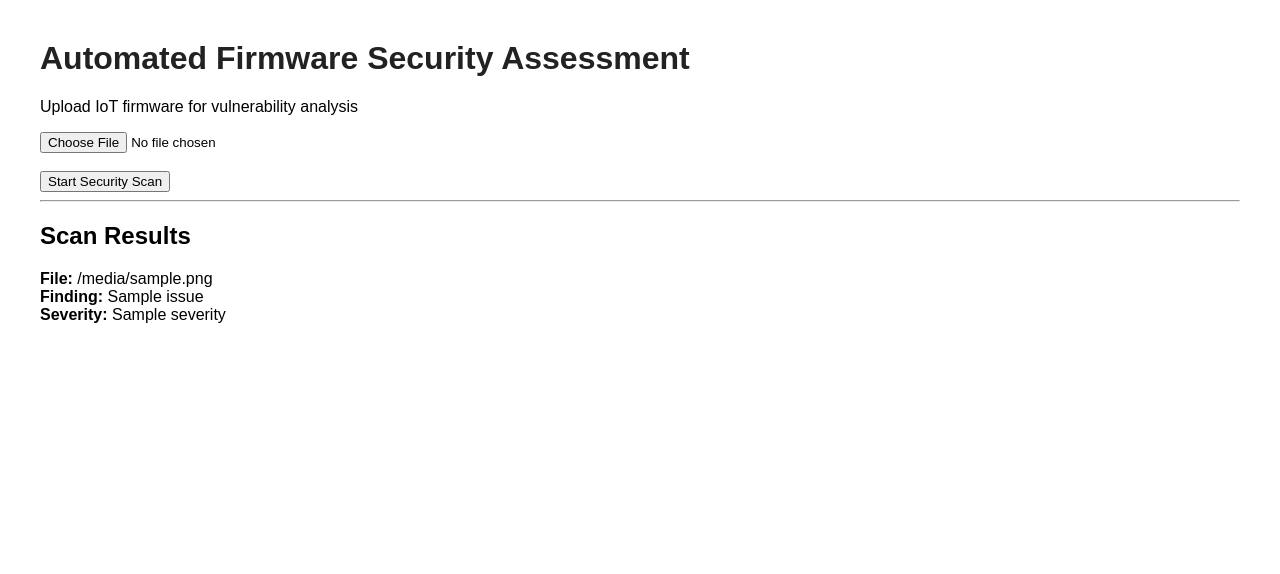
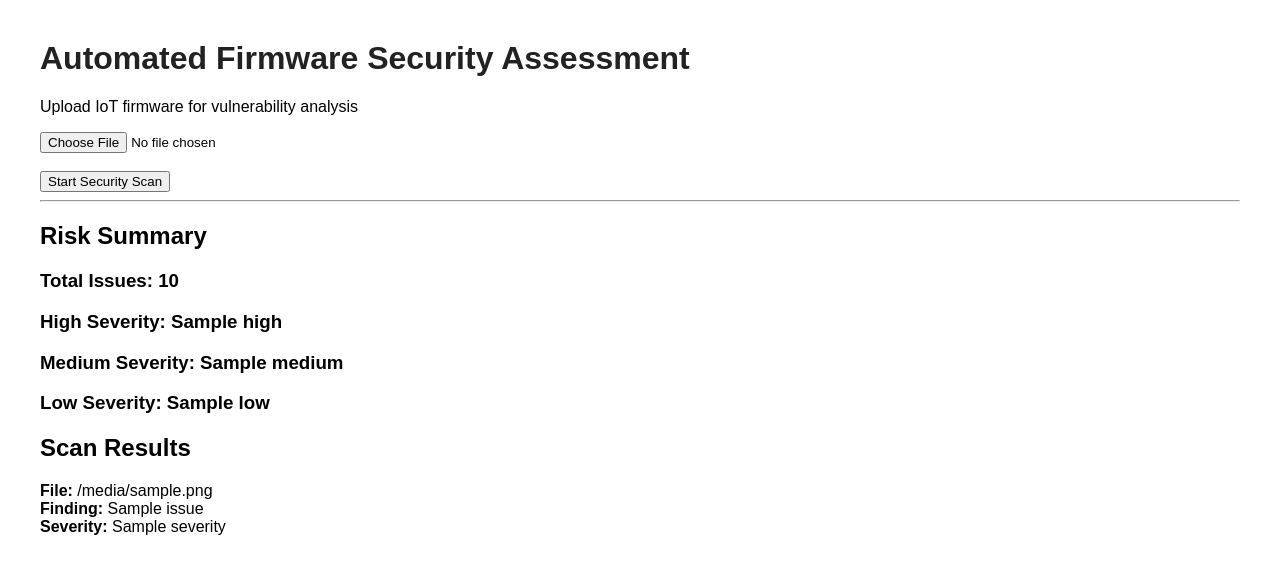
Before and after one commit to smruthinayak2006/Firmware_Security_Assessment, a Flask app: template app/templates/index.html in a window 1280 px wide. Shown: the top 574 px of the page. Run offline with Flask 3, Linux system fonts and the light colour scheme; the template is opened without the code that fills it: most values are stand-ins (such as "Sample title", 1, 10 or a date in 2020).

Commit message:
Display vulnerability summary on dashboard

```diff
--- a/app/templates/index.html
+++ b/app/templates/index.html
@@ -63,7 +63,49 @@
 
     <hr>
 
+    {% if summary %}
 
+
+<h2>
+Risk Summary
+</h2>
+
+
+
+<div>
+
+
+<h3>
+Total Issues:
+{{ summary.total }}
+</h3>
+
+
+
+<h3>
+High Severity:
+{{ summary.HIGH }}
+</h3>
+
+
+
+<h3>
+Medium Severity:
+{{ summary.MEDIUM }}
+</h3>
+
+
+
+<h3>
+Low Severity:
+{{ summary.LOW }}
+</h3>
+
+
+</div>
+
+
+{% endif %}
 
     <!-- Scan Results Section -->
 
```
Also changed, not shown: 2 other files.
